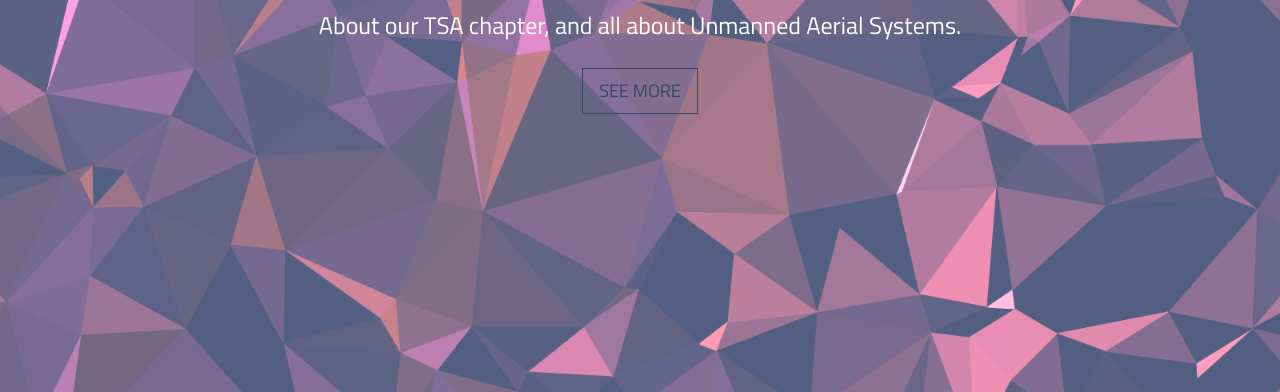
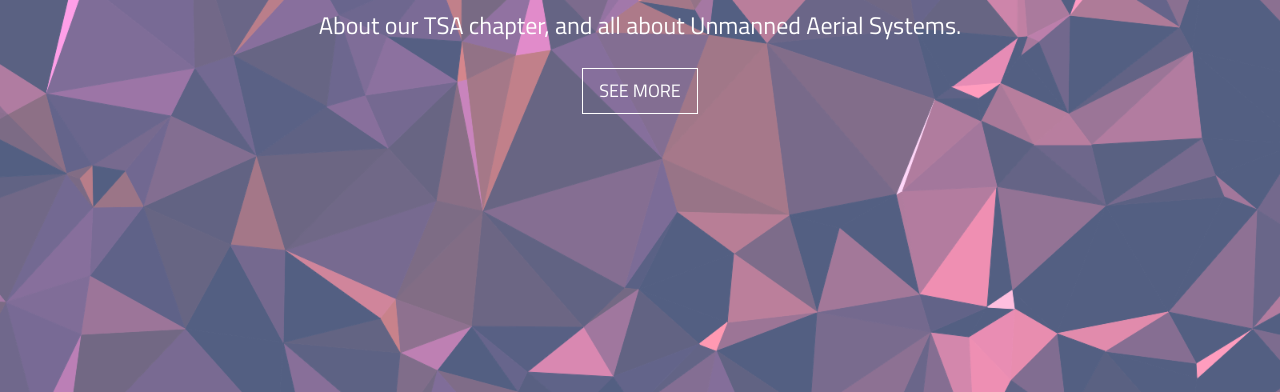
Before and after one commit to harperrn/TSA-Webmaster-1st-Original, a plain HTML site: page index.html in a window 1280 px wide. Shown: the part 408-800 px from the top of the page. Drawn offline with Linux system fonts and the light colour scheme; a web font is replaced by a local one.

Commit message:
header button

```diff
--- a/index.html
+++ b/index.html
@@ -68,11 +68,6 @@ body {
 
 /* Button Styles */
 
-.btn-dark {
-    border-radius: 0;
-    color: #34495E;
-    border-color: #34495E;
-    text-transform: uppercase;
 }
 
 .btn-dark:hover,
@@ -88,14 +83,16 @@ body {
     border-radius: 0;
     color: #fff;
     border-color: #fff;
+    text-transform: uppercase;
 }
 
 .btn-light:hover,
 .btn-light:focus,
 .btn-light:active {
-    color: #;
+    color: #000;
     background-color: #fff;
-    border-color: #62A65B;
+    border-color: #fff;
+    transition: all .3s ease-in-out;
 }
 
 /* Header */
@@ -126,7 +123,7 @@ body {
             <h2 class="animated bounceInRight">Legend High School</h2>
             <h3 class="animated bounceInRight">About our TSA chapter, and all about Unmanned Aerial Systems.</h3>
             <br>
-            <a href="main.html" class="animated bounceInLeft btn btn-dark btn-lg">See More</a>
+            <a href="main.html" class="animated bounceInLeft btn btn-light btn-lg">See More</a>
         </div>
     </header>
 
```
